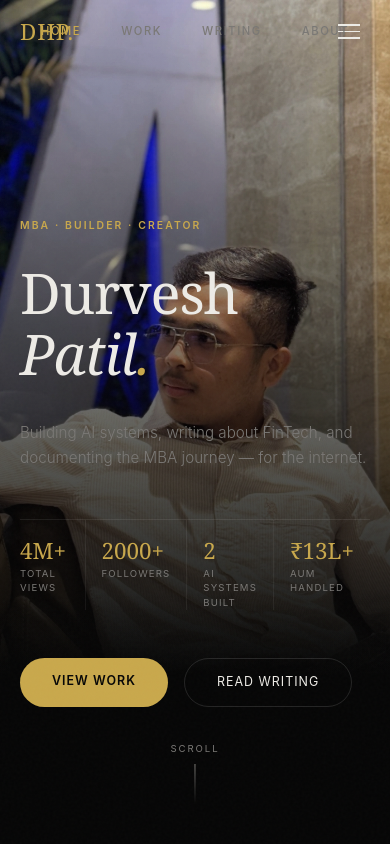
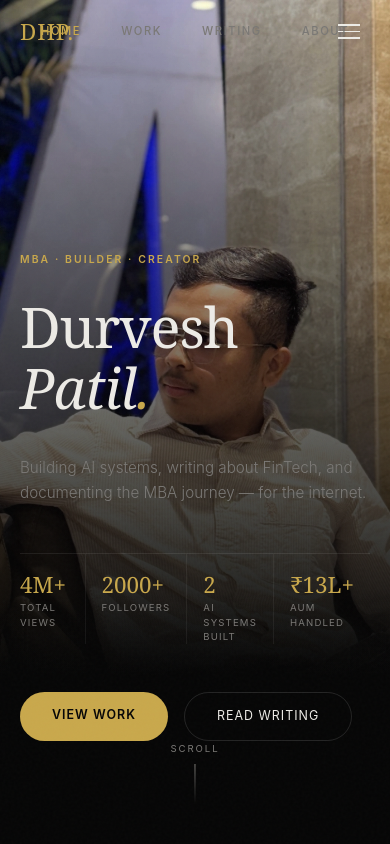
Before and after one commit to durveshpatil17/durvesh-portfolio-2026, a React (Vite) app: page / in a window 390 px wide. Shown: the top 844 px of the page. Built offline with nearby package versions, Linux system fonts and the light colour scheme.

Commit message:
fix: stagger mobile hero content, fix header overlap, fix research section grid compression

```diff
--- a/src/components/Research.jsx
+++ b/src/components/Research.jsx
@@ -56,7 +56,7 @@ export default function Research() {
           <h3 style={{ fontFamily: S.serif, fontSize: 'clamp(1.2rem, 2.5vw, 1.8rem)', color: S.text, lineHeight: 1.35, marginBottom: '1.5rem', fontWeight: 400 }}>
             A Scalable AI-Driven Natural Language Interface for Algorithmic Trading
           </h3>
-          <div className="grid grid-cols-2 md:grid-cols-2 gap-6 md:gap-8 mb-8 md:mb-10">
+          <div className="grid grid-cols-1 sm:grid-cols-2 gap-6 md:gap-8 mb-8 md:mb-10">
             {[
               { label: 'Journal', value: 'IJSMT' },
               { label: 'Impact Factor', value: '3.8' },
@@ -93,7 +93,7 @@ export default function Research() {
       <div className="res-reveal grid grid-cols-1 md:grid-cols-[1fr_1.1fr] gap-8 md:gap-16 items-start mt-12 md:mt-16">
 
         {/* Certificate image */}
-        <div style={{ display: 'flex', flexDirection: 'column', gap: '1.5rem', order: 2, md: { order: 1 } }}>
+        <div className="flex flex-col gap-6 order-2 md:order-1">
           <div style={{ position: 'relative', borderRadius: '1.25rem', overflow: 'hidden', border: `1px solid ${S.border}` }}>
             <img src="/assets/images/certificates/second-research-certificate.jpg"
               alt="International Conference Presentation Certificate"
@@ -107,7 +107,7 @@ export default function Research() {
         </div>
 
         {/* Text Details */}
-        <div className="p-6 md:p-12" style={{ background: '#0c0c0c', border: `1px solid ${S.border}`, borderRadius: '1.5rem', order: 1, md: { order: 2 } }}>
+        <div className="p-6 md:p-12 order-1 md:order-2" style={{ background: '#0c0c0c', border: `1px solid ${S.border}`, borderRadius: '1.5rem' }}>
           <div style={{ display: 'flex', alignItems: 'center', gap: '0.75rem', marginBottom: '2rem' }}>
             <div style={{ width: '8px', height: '8px', borderRadius: '50%', background: S.gold, flexShrink: 0 }} />
             <span style={{ fontSize: 'clamp(0.55rem, 1vw, 0.65rem)', letterSpacing: '0.16em', textTransform: 'uppercase', color: S.gold, fontWeight: 700 }}>Conference · Presentation</span>
--- a/src/pages/HomePage.jsx
+++ b/src/pages/HomePage.jsx
@@ -132,12 +132,13 @@ export default function HomePage() {
           position: 'relative', zIndex: 1,
           width: '100%', maxWidth: '1320px',
           margin: '0 auto',
-          padding: '0 clamp(1.25rem, 5vw, 5rem)',
+          padding: 'clamp(80px, 12vh, 120px) clamp(1.25rem, 5vw, 5rem) 2rem',
           display: 'flex', justifyContent: 'flex-end',
         }}>
-          <div className="reveal" style={{ width: '100%', maxWidth: '600px' }}>
+          <div style={{ width: '100%', maxWidth: '600px' }}>
 
-            {/* Eyebrow */}
+            <div className="reveal">
+              {/* Eyebrow */}
             <p style={{
               fontSize: '0.65rem', letterSpacing: '0.2em', textTransform: 'uppercase',
               color: S.gold, fontWeight: 600, marginBottom: '2rem',
@@ -165,9 +166,10 @@ export default function HomePage() {
             }}>
               Patil<span style={{ color: S.gold }}>.</span>
             </h1>
+            </div>
 
             {/* Bio line */}
-            <p style={{
+            <p className="reveal" style={{
               color: S.muted, fontWeight: 300,
               fontSize: 'clamp(0.95rem, 1.5vw, 1.1rem)',
               lineHeight: 1.65, maxWidth: '420px', marginBottom: '3rem',
@@ -176,7 +178,7 @@ export default function HomePage() {
             </p>
 
             {/* Metrics row */}
-            <div style={{ display: 'flex', gap: 0, marginBottom: '3rem', borderTop: '1px solid rgba(255,255,255,0.08)' }}>
+            <div className="reveal" style={{ display: 'flex', gap: 0, marginBottom: '3rem', borderTop: '1px solid rgba(255,255,255,0.08)' }}>
               {[
                 { value: '4M+', label: 'Total Views' },
                 { value: '2000+', label: 'Followers' },
@@ -195,7 +197,7 @@ export default function HomePage() {
             </div>
 
             {/* CTAs */}
-            <div style={{ display: 'flex', gap: '1rem', flexWrap: 'wrap' }}>
+            <div className="reveal" style={{ display: 'flex', gap: '1rem', flexWrap: 'wrap' }}>
               <Link to="/work" style={{
                 padding: '0.875rem 2rem', background: S.gold, color: '#060606',
                 borderRadius: '3rem', fontSize: '0.78rem', fontWeight: 600,
```
